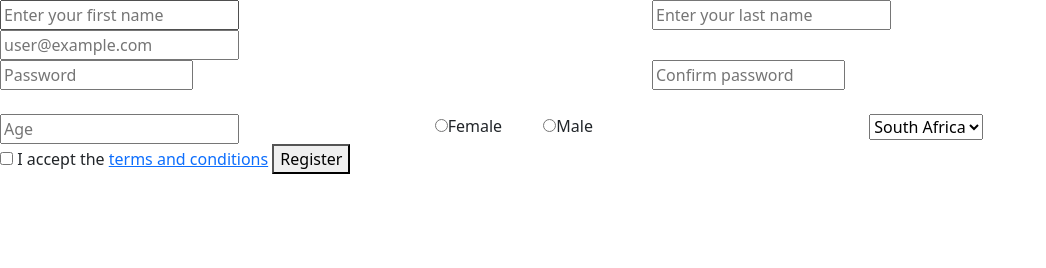
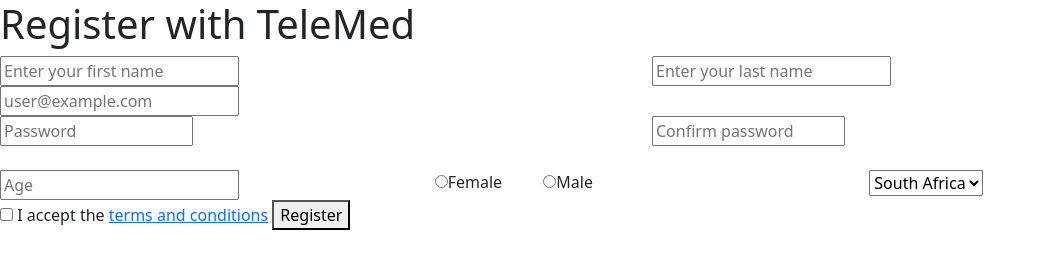
Before and after one commit to Xoliiiii/telemedicine-application, a plain HTML site: page users/registration.html in a window 1280 px wide. Shown: the whole page, without its empty margins (0-1046 px from the left). Drawn offline with nearby package versions, Linux system fonts and the light colour scheme.

Commit message:
Final layout changes

```diff
--- a/users/registration.html
+++ b/users/registration.html
@@ -5,10 +5,12 @@
     <meta name="viewport" content="width=device-width, initial-scale=1.0">
       <!-- Bootstrap -->
       <link href="https://cdn.jsdelivr.net/npm/bootstrap@5.3.3/dist/css/bootstrap.min.css" rel="stylesheet" integrity="sha384-QWTKZyjpPEjISv5WaRU9OFeRpok6YctnYmDr5pNlyT2bRjXh0JMhjY6hW+ALEwIH" crossorigin="anonymous">
-
     <title>TeleMed | Register</title>
 </head>
 <body>
+    <div class="heading">
+        <h1>Register with TeleMed</h1>
+    </div>
    <form return onsubmit="formCheck(event)">
     <div class="row">
         <div class="col-6">
```
Also changed, not shown: users/styling/registration.css (added).
